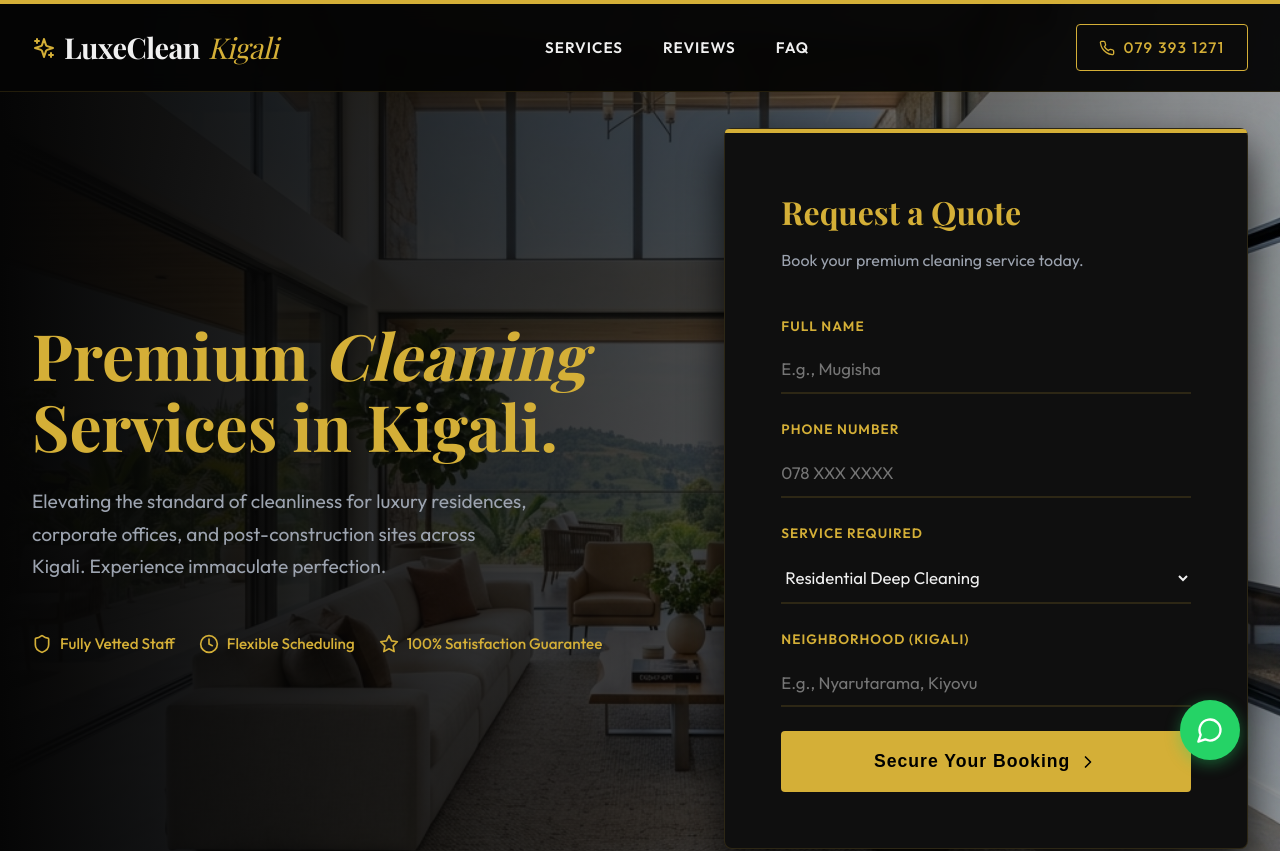
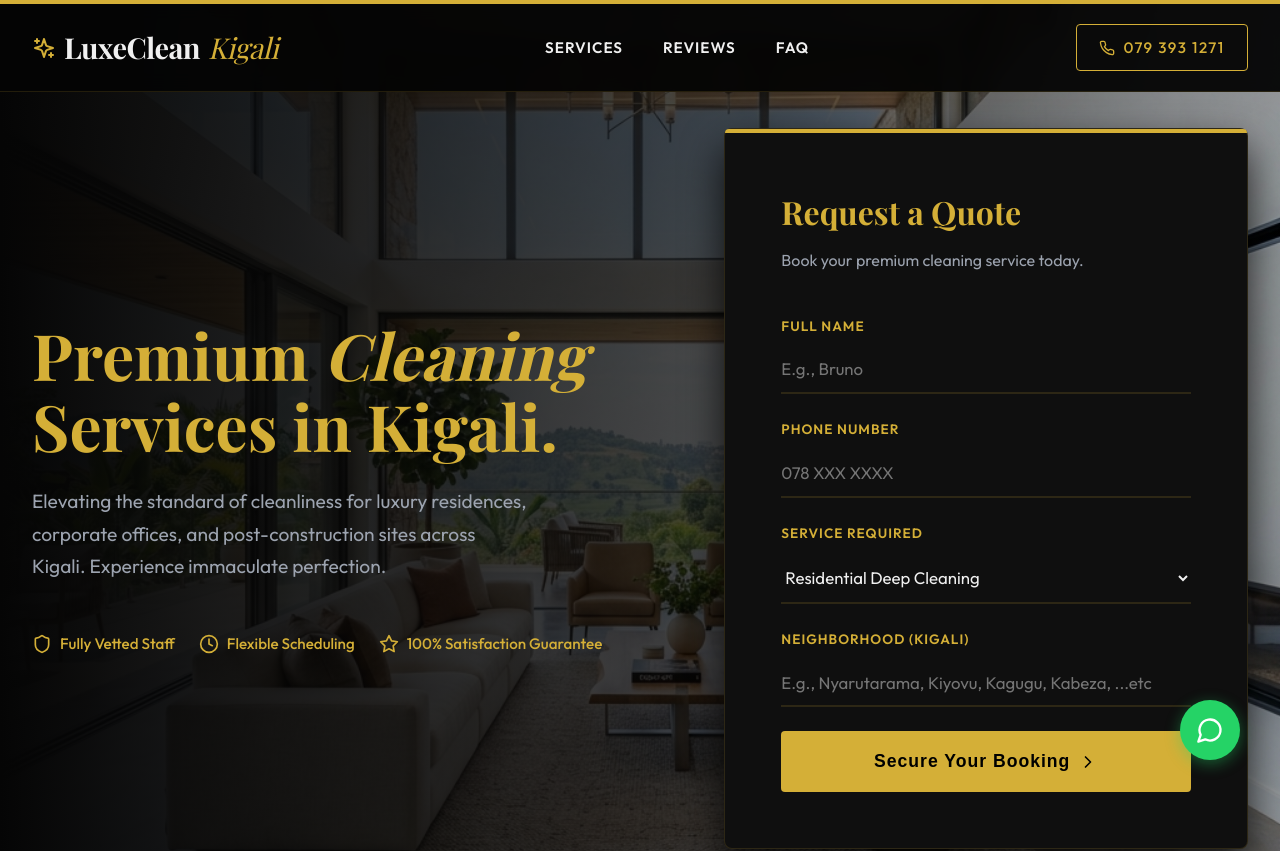
Before and after one commit to K4pel/luxeclean-kigali, a React (Vite) app: page / in a window 1280 px wide. Shown: the top 851 px of the page. Built offline with nearby package versions, Linux system fonts and the light colour scheme; a web font is replaced by a local one.

Commit message:
style: fix code formatting and update example placeholder text in App component

```diff
--- a/src/App.jsx
+++ b/src/App.jsx
@@ -51,7 +51,7 @@ function App() {
   };
 
   const handleChange = (e) => {
-    setFormData({...formData, [e.target.name]: e.target.value});
+    setFormData({ ...formData, [e.target.name]: e.target.value });
   };
 
   return (
@@ -60,8 +60,8 @@ function App() {
       <header className="header">
         <div className="container header-content">
           <a href="/" className="logo">
-            <Sparkles size={24} className="text-gold-accent" style={{color: 'var(--gold-accent)'}} />
-            LuxeClean<span style={{color: 'var(--gold-accent)'}}>Kigali</span>
+            <Sparkles size={24} className="text-gold-accent" style={{ color: 'var(--gold-accent)' }} />
+            LuxeClean<span style={{ color: 'var(--gold-accent)' }}>Kigali</span>
           </a>
 
           <nav className="nav-links">
@@ -70,7 +70,7 @@ function App() {
             <a href="#faq">FAQ</a>
           </nav>
 
-          <div style={{display: 'flex', alignItems: 'center', gap: '1rem'}}>
+          <div style={{ display: 'flex', alignItems: 'center', gap: '1rem' }}>
             <a href="tel:0793931271" className="header-phone-btn">
               <Phone size={16} />
               <span>079 393 1271</span>
@@ -104,7 +104,7 @@ function App() {
                 <form onSubmit={handleSubmit}>
                   <div className="form-group">
                     <label>Full Name</label>
-                    <input type="text" name="name" className="form-control" placeholder="E.g., Mugisha" required onChange={handleChange} />
+                    <input type="text" name="name" className="form-control" placeholder="E.g., Bruno" required onChange={handleChange} />
                   </div>
                   <div className="form-group">
                     <label>Phone Number</label>
@@ -121,7 +121,7 @@ function App() {
                   </div>
                   <div className="form-group">
                     <label>Neighborhood (Kigali)</label>
-                    <input type="text" name="address" className="form-control" placeholder="E.g., Nyarutarama, Kiyovu" required onChange={handleChange} />
+                    <input type="text" name="address" className="form-control" placeholder="E.g., Nyarutarama, Kiyovu, Kagugu, Kabeza, ...etc" required onChange={handleChange} />
                   </div>
                   <button type="submit" className="submit-btn" disabled={isSubmitting}>
                     {isSubmitting ? 'Sending...' : 'Secure Your Booking'} <ChevronRight size={20} />
@@ -202,7 +202,7 @@ function App() {
               <Quote size={32} className="quote-icon" />
               <p className="testimonial-text">"We hired LuxeClean for a post-construction deep clean of our new villa in Nyarutarama. The team was incredibly professional and left no corner untouched. Highly recommended."</p>
               <div className="testimonial-author">
-                <div className="author-avatar" style={{background: '#0f4c3a', color: 'white'}}>MR</div>
+                <div className="author-avatar" style={{ background: '#0f4c3a', color: 'white' }}>MR</div>
                 <div>
                   <h4>Mugisha R.</h4>
                   <span>Homeowner, Nyarutarama</span>
@@ -213,7 +213,7 @@ function App() {
               <Quote size={32} className="quote-icon" />
               <p className="testimonial-text">"LuxeClean handles the daily maintenance of our corporate offices in Kiyovu. They are discreet, reliable, and our workspace has never looked better. Worth every penny."</p>
               <div className="testimonial-author">
-                <div className="author-avatar" style={{background: '#d4af37', color: 'white'}}>CK</div>
+                <div className="author-avatar" style={{ background: '#d4af37', color: 'white' }}>CK</div>
                 <div>
                   <h4>Chantal K.</h4>
                   <span>Operations Manager, Tech Hub</span>
@@ -257,7 +257,7 @@ function App() {
           <div className="footer-grid">
             <div className="footer-about">
               <a href="/" className="logo">
-                LuxeClean<span style={{color: '#d4af37'}}>Kigali</span>
+                LuxeClean<span style={{ color: '#d4af37' }}>Kigali</span>
               </a>
               <p>Kigali's premier cleaning and facility management service. Dedicated to excellence, discretion, and perfection in every detail.</p>
             </div>
```
